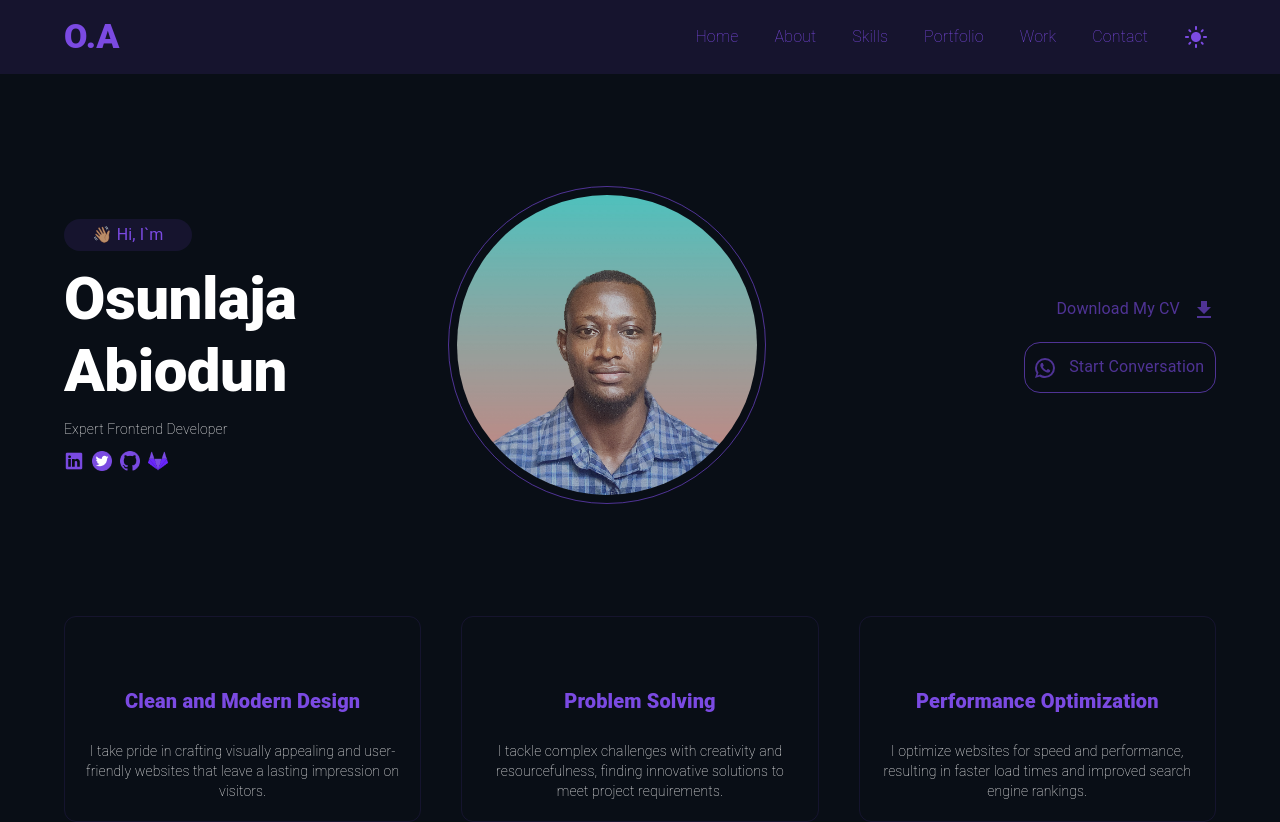
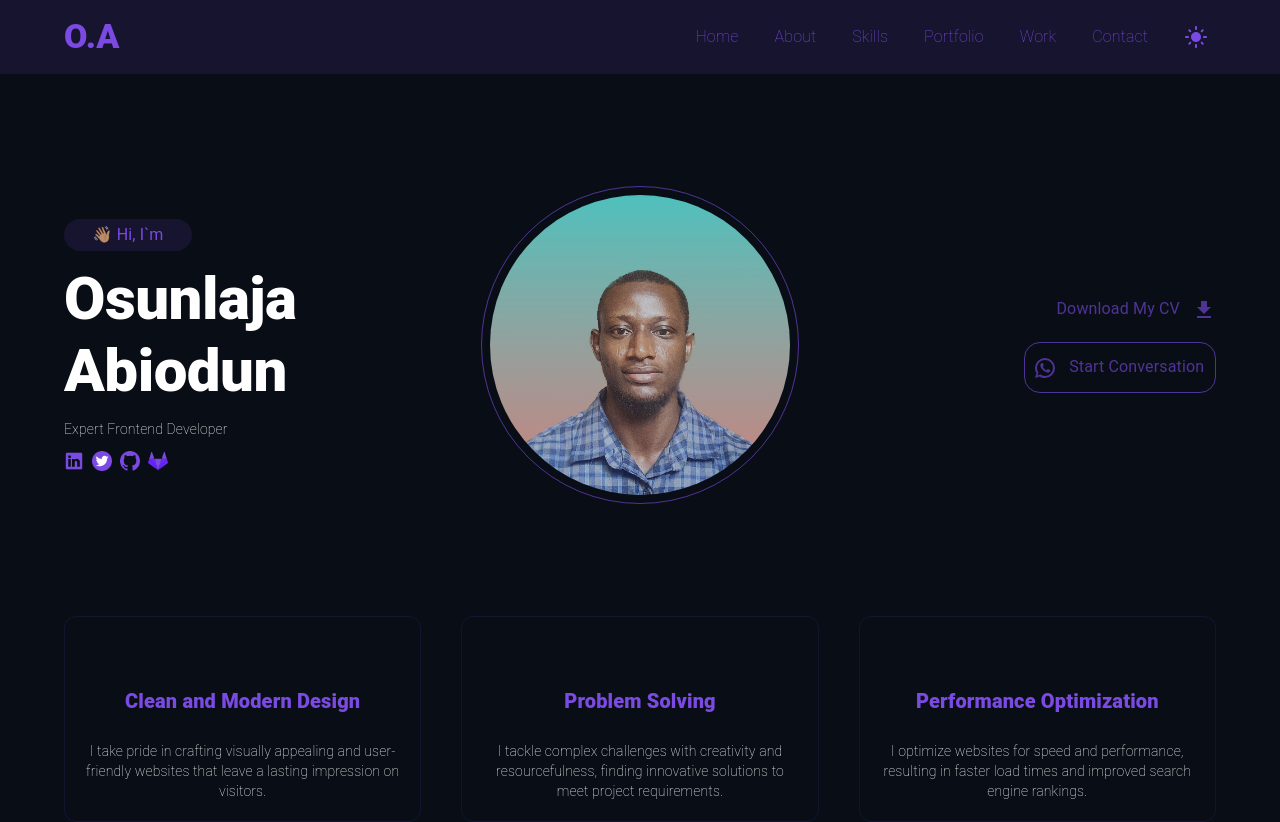
Before and after one commit to Larjarbee/My-portfolio-website, a React (Create React App) app: page / in a window 1280 px wide. Shown: the top 822 px of the page. Built offline with nearby package versions, Linux system fonts and the light colour scheme; some icons are missing.

Commit message:
image fixes

```diff
--- a/src/components/hero/Hero.jsx
+++ b/src/components/hero/Hero.jsx
@@ -104,6 +104,7 @@ function Hero() {
           </div>
         </div>
         <Reveal>
+          <div className="grid place-content-center">
             <div className="p-2 border rounded-full w-fit border-lighterPurple">
               <img
                 src={img4}
@@ -111,6 +112,7 @@ function Hero() {
                 width={300}
                 className="rounded-full opacity-80 mx-auto"
               />
+            </div>
           </div>
         </Reveal>
         <motion.div
```
Lines whose indentation alone changed are shown as unchanged.
